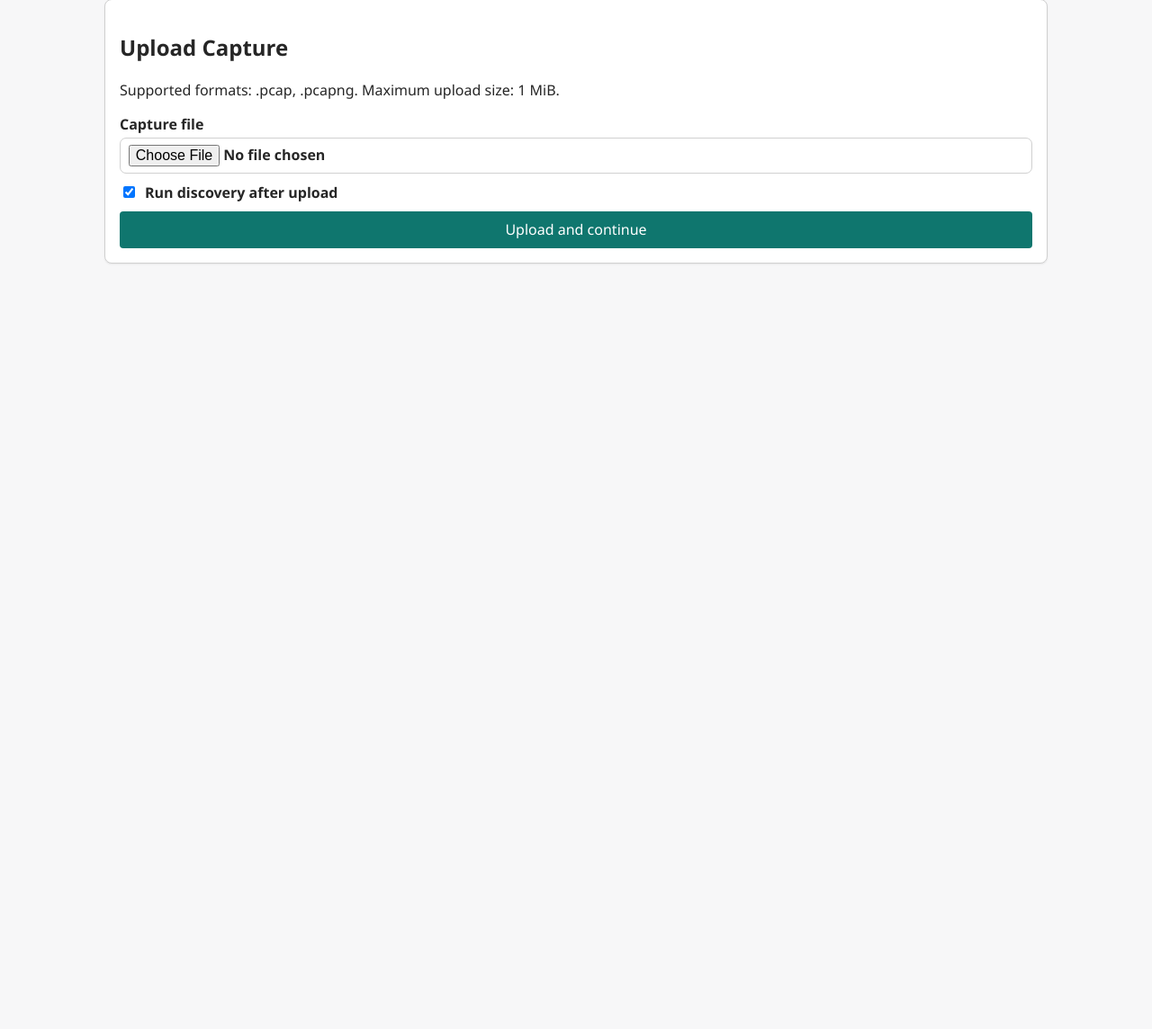
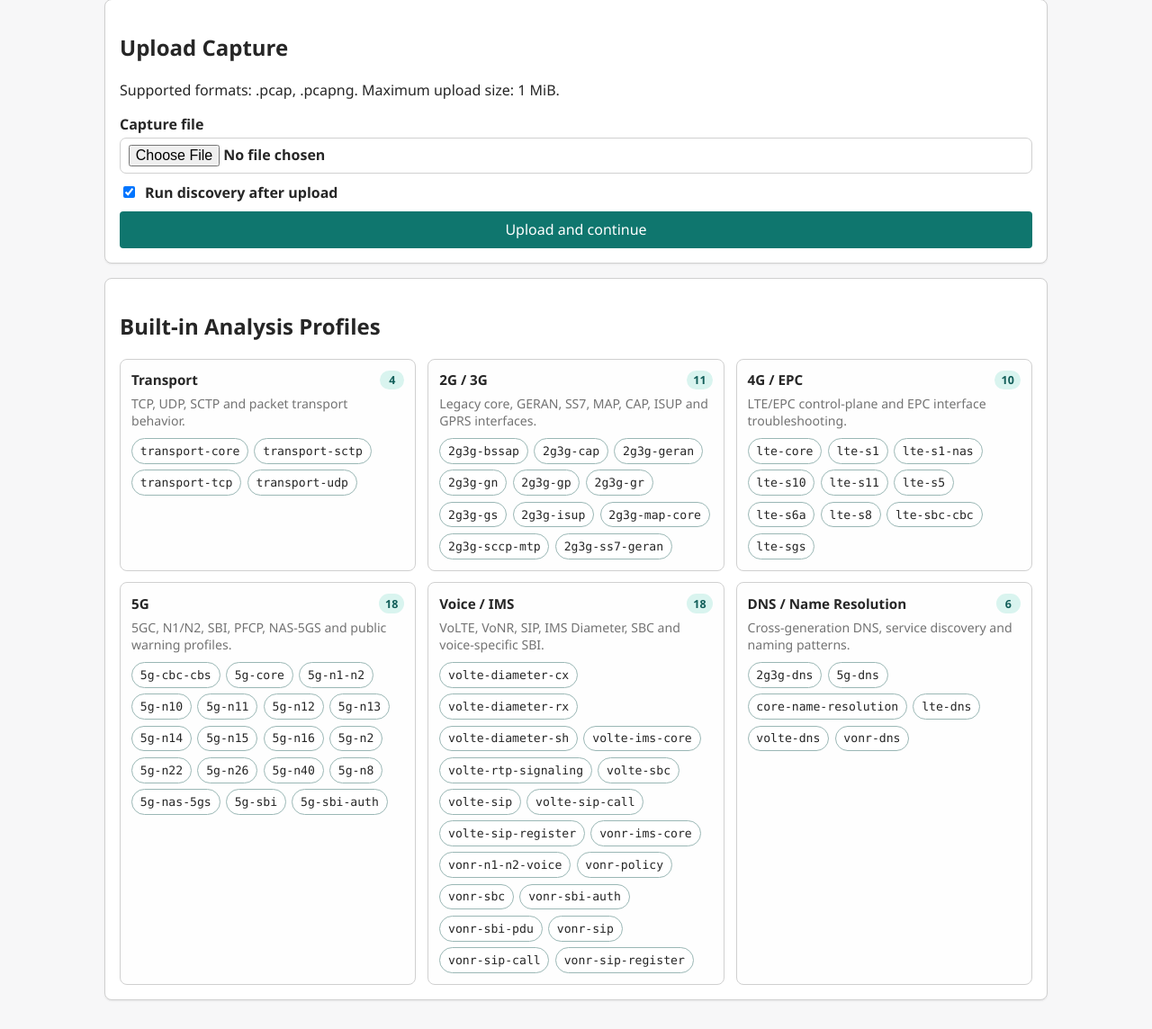
Before and after one commit to FrnkMrz/pcap2llm, a FastAPI app: page / in a window 1280 px wide. Shown: the part 164-1308 px from the top of the page at 90% size. Before the commit the page ends 457 px from the top, so only its background shows below. Run offline with FastAPI, Linux system fonts and the light colour scheme; some libraries are stand-ins or nearby versions.

Commit message:
Improve web profile visibility

```diff
--- a/src/pcap2llm/web/app.py
+++ b/src/pcap2llm/web/app.py
@@ -11,7 +11,7 @@ from pathlib import Path
 from zipfile import ZIP_DEFLATED, ZipFile
 
 from fastapi import FastAPI, File, Form, HTTPException, Request, UploadFile
-from fastapi.responses import FileResponse, HTMLResponse, JSONResponse, RedirectResponse, StreamingResponse
+from fastapi.responses import FileResponse, HTMLResponse, JSONResponse, RedirectResponse, Response, StreamingResponse
 from fastapi.staticfiles import StaticFiles
 from fastapi.templating import Jinja2Templates
 from starlette.middleware.base import BaseHTTPMiddleware
@@ -21,7 +21,7 @@ from pcap2llm.config import build_privacy_modes
 from pcap2llm.error_codes import map_error
 from pcap2llm.models import DATA_CLASSES
 from pcap2llm.privacy_profiles import list_privacy_profiles, load_privacy_profile
-from pcap2llm.profiles import list_profile_names
+from pcap2llm.profiles import list_profile_names, load_profile
 
 from .config import WebSettings, load_settings
 from .jobs import SENSITIVE_SIDECARS, JobStore
@@ -94,6 +94,15 @@ def _allowed_origin_values(request: Request) -> set[str]:
     }
 
 
+_APP_ICON_SVG = """<svg xmlns="http://www.w3.org/2000/svg" viewBox="0 0 180 180">
+  <rect width="180" height="180" rx="32" fill="#d9f4ef"/>
+  <rect x="42" y="51" width="78" height="14" rx="7" fill="#0f766e"/>
+  <rect x="42" y="83" width="108" height="14" rx="7" fill="#0f766e"/>
+  <rect x="42" y="115" width="62" height="14" rx="7" fill="#0f766e"/>
+</svg>
+"""
+
+
 def create_app(settings: WebSettings | None = None) -> FastAPI:
     settings = settings or load_settings()
     settings.workdir.mkdir(parents=True, exist_ok=True)
@@ -130,6 +139,16 @@ def create_app(settings: WebSettings | None = None) -> FastAPI:
     templates = Jinja2Templates(directory=str(web_dir / "templates"))
     app.mount("/static", StaticFiles(directory=str(web_dir / "static")), name="static")
 
+    @app.get("/favicon.ico", include_in_schema=False)
+    @app.get("/apple-touch-icon.png", include_in_schema=False)
+    @app.get("/apple-touch-icon-precomposed.png", include_in_schema=False)
+    async def app_icon() -> Response:
+        return Response(
+            content=_APP_ICON_SVG,
+            media_type="image/svg+xml",
+            headers={"Cache-Control": "public, max-age=86400"},
+        )
+
     @app.get("/", response_class=HTMLResponse)
     async def index(request: Request) -> HTMLResponse:
         store: JobStore = request.app.state.store
@@ -141,6 +160,7 @@ def create_app(settings: WebSettings | None = None) -> FastAPI:
                 "request": request,
                 "settings": settings,
                 "jobs": jobs,
+                "analysis_profile_groups": _analysis_profile_groups(),
             },
         )
 
@@ -233,6 +253,7 @@ def create_app(settings: WebSettings | None = None) -> FastAPI:
             "request": request,
             "job": record,
             "profiles": list_profile_names(),
+            "analysis_profile_groups": _analysis_profile_groups(),
             "privacy_profiles": _privacy_profile_options(profile_store),
             "name_resolution_usage": _discovery_name_resolution(store.discovery_dir(job_id)),
             "network_element_overview": _network_element_overview(store.artifacts_dir(job_id)),
@@ -1273,6 +1294,62 @@ def _profile_mode_options() -> dict[str, list[str]]:
     return options
 
 
+def _analysis_profile_group_name(name: str) -> str:
+    if name == "core-name-resolution" or name.endswith("-dns"):
+        return "DNS / Name Resolution"
+    if name.startswith("transport-"):
+        return "Transport"
+    if name.startswith("2g3g-"):
+        return "2G / 3G"
+    if name.startswith("lte-"):
+        return "4G / EPC"
+    if name.startswith("5g-"):
+        return "5G"
+    if name.startswith(("volte-", "vonr-")):
+        return "Voice / IMS"
+    return "General / support"
+
+
+def _analysis_profile_groups() -> list[dict[str, object]]:
+    descriptions = {
+        "Transport": "TCP, UDP, SCTP and packet transport behavior.",
+        "2G / 3G": "Legacy core, GERAN, SS7, MAP, CAP, ISUP and GPRS interfaces.",
+        "4G / EPC": "LTE/EPC control-plane and EPC interface troubleshooting.",
+        "5G": "5GC, N1/N2, SBI, PFCP, NAS-5GS and public warning profiles.",
+        "Voice / IMS": "VoLTE, VoNR, SIP, IMS Diameter, SBC and voice-specific SBI.",
+        "DNS / Name Resolution": "Cross-generation DNS, service discovery and naming patterns.",
+        "General / support": "Support profiles that do not belong to one access generation.",
+    }
+    grouped: dict[str, list[dict[str, str]]] = {}
+    for name in list_profile_names():
+        try:
+            profile = load_profile(name)
+            description = profile.description
+        except Exception:  # noqa: BLE001
+            description = ""
+        group_name = _analysis_profile_group_name(name)
+        grouped.setdefault(group_name, []).append({"name": name, "description": description})
+
+    order = [
+        "Transport",
+        "2G / 3G",
+        "4G / EPC",
+        "5G",
+        "Voice / IMS",
+        "DNS / Name Resolution",
+        "General / support",
+    ]
+    return [
+        {
+            "name": group,
+            "description": descriptions.get(group, ""),
+            "profiles": sorted(grouped[group], key=lambda item: item["name"]),
+        }
+        for group in order
+        if group in grouped
+    ]
+
+
 def _builtin_privacy_profiles() -> list[dict[str, str]]:
     options: list[dict[str, str]] = []
     for name in list_privacy_profiles():
--- a/src/pcap2llm/web/static/styles.css
+++ b/src/pcap2llm/web/static/styles.css
@@ -128,6 +128,85 @@ input[type="text"], input[type="number"], input[type="file"], select {
   padding: 0.45rem 0.55rem;
   background: var(--panel);
   color: var(--ink);
+}
+
+.analysis-profile-groups {
+  display: grid;
+  grid-template-columns: repeat(auto-fit, minmax(18rem, 1fr));
+  gap: 0.8rem;
+}
+
+.analysis-profile-group {
+  border: 1px solid var(--line);
+  border-radius: 8px;
+  padding: 0.75rem;
+  background: color-mix(in srgb, var(--panel) 88%, var(--neutral-gray-100) 12%);
+}
+
+.analysis-profile-group-head {
+  display: flex;
+  align-items: center;
+  justify-content: space-between;
+  gap: 0.65rem;
+  margin-bottom: 0.35rem;
+}
+
+.analysis-profile-group-head h3 {
+  margin: 0;
+  font-size: 0.95rem;
+}
+
+.analysis-profile-group-head span {
+  min-width: 1.7rem;
+  border-radius: 999px;
+  padding: 0.15rem 0.45rem;
+  background: var(--accent-soft);
+  color: var(--accent-hover);
+  font-size: 0.78rem;
+  font-weight: 700;
+  text-align: center;
+}
+
+.analysis-profile-group p {
+  margin: 0 0 0.65rem;
+  color: var(--muted);
+  font-size: 0.88rem;
+  line-height: 1.35;
+}
+
+.analysis-profile-list {
+  display: flex;
+  flex-wrap: wrap;
+  gap: 0.4rem;
+}
+
+.analysis-profile-chip {
+  display: inline-flex;
+  align-items: center;
+  min-height: 1.8rem;
+  border: 1px solid color-mix(in srgb, var(--accent) 28%, var(--line));
+  border-radius: 999px;
+  padding: 0.25rem 0.55rem;
+  background: var(--panel);
+  color: var(--ink);
+  font-family: Consolas, "Courier New", monospace;
+  font-size: 0.82rem;
+  white-space: nowrap;
+}
+
+.profile-hint-panel {
+  display: grid;
+  gap: 0.2rem;
+  border: 1px solid color-mix(in srgb, var(--accent) 28%, var(--line));
+  border-radius: 8px;
+  padding: 0.65rem 0.75rem;
+  background: var(--accent-soft);
+  color: var(--ink);
+}
+
+.profile-hint-panel span {
+  color: var(--muted);
+  font-size: 0.9rem;
 }
 
 input:focus-visible,
--- a/src/pcap2llm/web/templates/base.html
+++ b/src/pcap2llm/web/templates/base.html
@@ -4,6 +4,8 @@
     <meta charset="utf-8" />
     <meta name="viewport" content="width=device-width, initial-scale=1" />
     <title>{{ title or "pcap2llm Web GUI" }}</title>
+    <link rel="icon" href="/favicon.ico" />
+    <link rel="apple-touch-icon" href="/apple-touch-icon.png" />
     <link rel="stylesheet" href="/static/styles.css" />
   </head>
   <body>
--- a/src/pcap2llm/web/templates/index.html
+++ b/src/pcap2llm/web/templates/index.html
@@ -14,6 +14,28 @@
     </label>
     <button type="submit">Upload and continue</button>
   </form>
+</section>
+
+<section class="panel">
+  <h2>Built-in Analysis Profiles</h2>
+  <div class="analysis-profile-groups">
+    {% for group in analysis_profile_groups %}
+      <section class="analysis-profile-group">
+        <div class="analysis-profile-group-head">
+          <h3>{{ group.name }}</h3>
+          <span>{{ group.profiles | length }}</span>
+        </div>
+        {% if group.description %}
+          <p>{{ group.description }}</p>
+        {% endif %}
+        <div class="analysis-profile-list">
+          {% for profile in group.profiles %}
+            <span class="analysis-profile-chip" title="{{ profile.description }}">{{ profile.name }}</span>
+          {% endfor %}
+        </div>
+      </section>
+    {% endfor %}
+  </div>
 </section>
 
 {% if jobs %}
```
Also changed, not shown: src/pcap2llm/web/templates/job.html (+11 -2 lines), tests/web/test_web_upload.py (+43 -1 lines), CHANGELOG.md.
